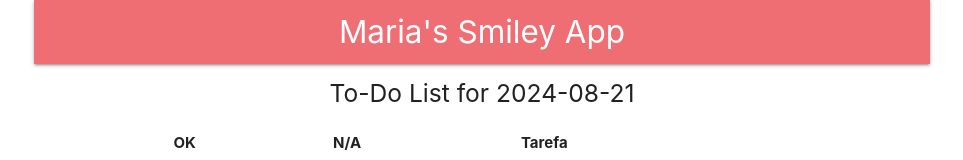
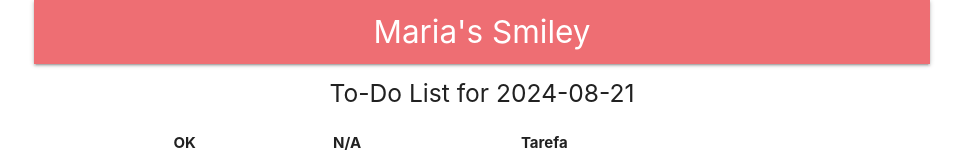
Before and after one commit to gonvideira/smiley-app, a React (Create React App) app: page / in a window 1280 px wide. Shown: the top 160 px of the page, without its empty margins (158-1121 px from the left). Built offline with nearby package versions, Linux system fonts and the light colour scheme; no server answers.

Commit message:
corrected navbar

```diff
--- a/src/App.js
+++ b/src/App.js
@@ -1,6 +1,7 @@
 import React, { useEffect, useState } from 'react';
 import M from 'materialize-css/dist/js/materialize.min.js';
 import ToDoItem from './components/ToDoItem';
+import Navbar from './components/Navbar';
 
 function App() {
   const [items, setItems] = useState([]);
@@ -127,11 +128,9 @@ function App() {
 
   return (
     <div className="container">
-      <nav>
-        <div className="nav-wrapper">
-          <a href="/" className="brand-logo center">Maria's Smiley App</a>
-        </div>
-      </nav>
+
+      <Navbar />
+
       <h5 className="center">To-Do List for {new Date().toISOString().split('T')[0]}</h5>
 
       <div className="container">
```
